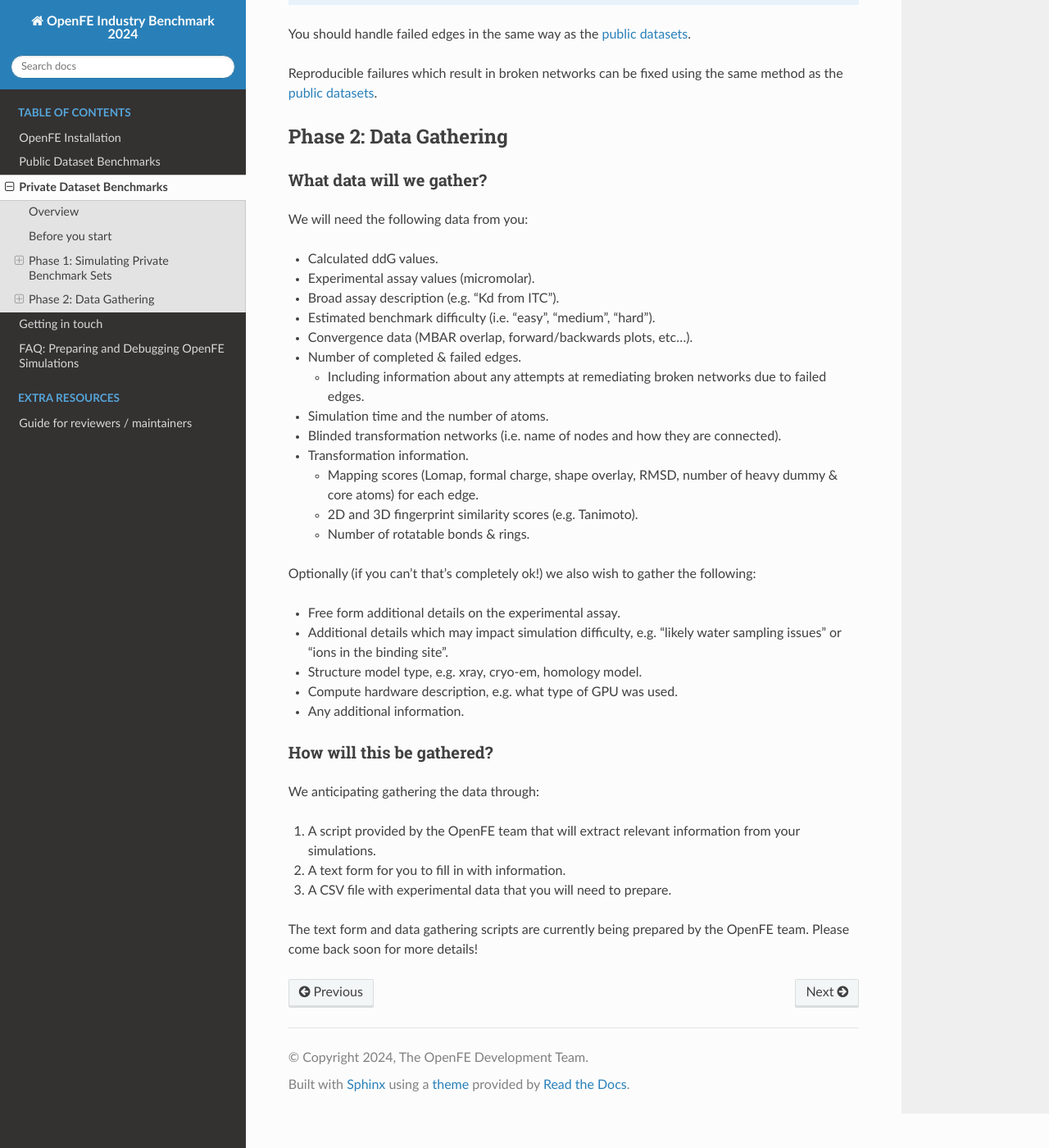
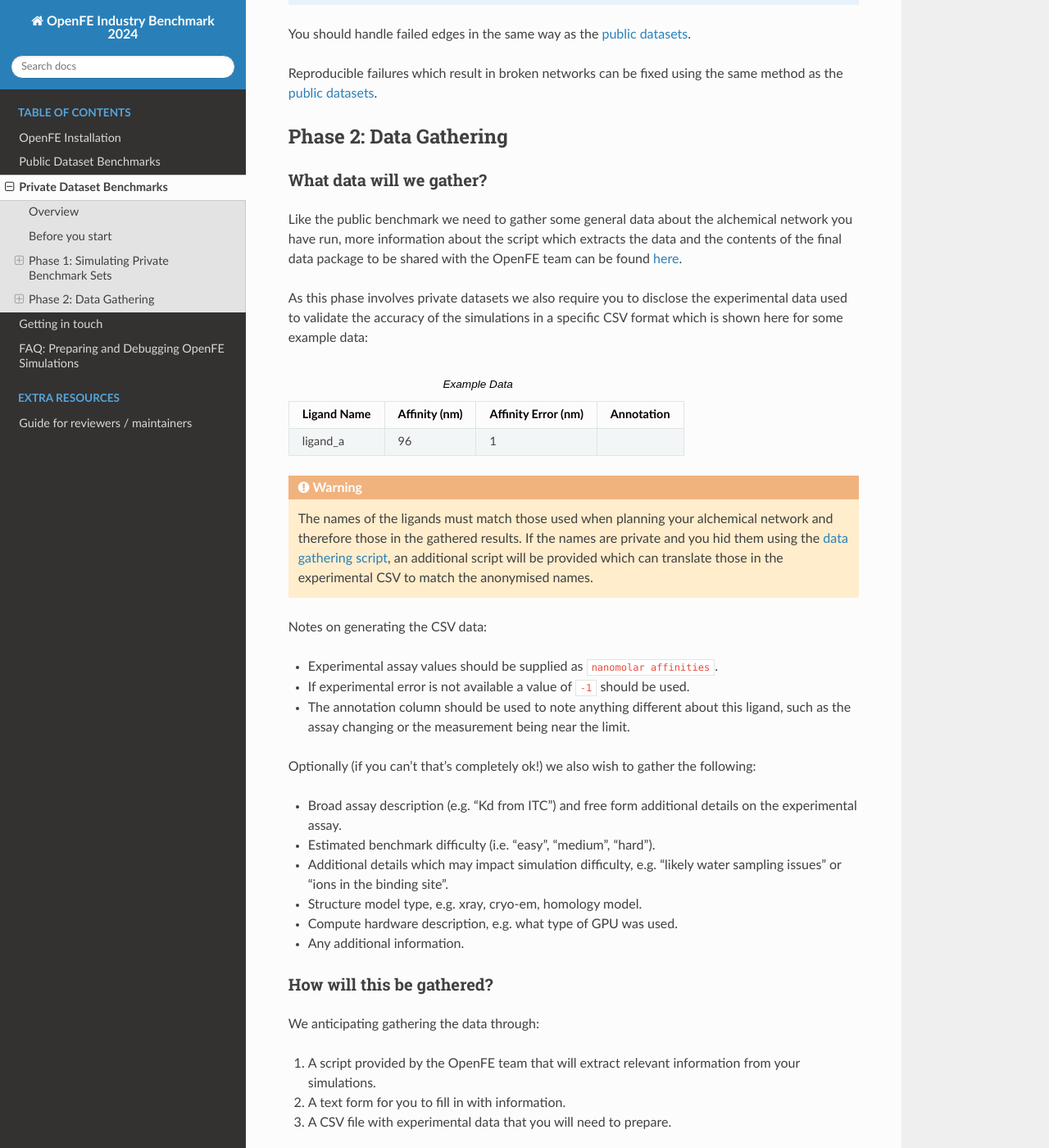
Before and after one commit to OpenFreeEnergy/IndustryBenchmarks2024, a Sphinx documentation site: the page built from docs/source/private/overview.rst, in a window 1280 px wide and 1400 px high, scrolled down 3566 px. Shown: the whole window at 82% size. Built offline with Sphinx 7.4.7 and the Read the Docs theme 3.1.0, drawn with Linux system fonts in a browser that asks for light colours.

Commit message:
draft csv template and instructions

```diff
--- /dev/null
+++ b/docs/source/private/experimental_data.csv
@@ -0,0 +1,2 @@
+Ligand Name, Affinity (nm), Affinity Error (nm), Annotation
+ligand_a, 96, 1,
--- a/docs/source/private/overview.rst
+++ b/docs/source/private/overview.rst
@@ -194,31 +194,34 @@
 What data will we gather?
 =========================
 
-We will need the following data from you:
+Like the public benchmark we need to gather some general data about the alchemical network you have run, more information
+about the script which extracts the data and the contents of the final data package to be shared with the OpenFE team can
+be found :ref:`here <gathering_of_results>`.
 
-* Calculated ddG values.
-* Experimental assay values (micromolar).
-* Broad assay description (e.g. "Kd from ITC").
-* Estimated benchmark difficulty (i.e. "easy", "medium", "hard").
-* Convergence data (MBAR overlap, forward/backwards plots, etc...).
-* Number of completed & failed edges.
+As this phase involves private datasets we also require you to disclose the experimental data used to validate the accuracy
+of the simulations in a specific CSV format which is shown here for some example data:
 
-  * Including information about any attempts at remediating broken networks due to failed edges.
+.. csv-table:: Example Data
+   :file: experimental_data.csv
+   :header-rows: 1
 
-* Simulation time and the number of atoms.
-* Blinded transformation networks (i.e. name of nodes and how they are connected).
-* Transformation information.
+.. warning::
+    The names of the ligands must match those used when planning your alchemical network and
+    therefore those in the gathered results. If the names are private and you hid them using the
+    :ref:`data gathering script <gathering_of_results>`, an additional script will be provided which can translate
+    those in the experimental CSV to match the anonymised names.
 
-  * Mapping scores (Lomap, formal charge, shape overlay, RMSD, number of heavy dummy & core atoms) for each edge.
+Notes on generating the CSV data:
 
-  * 2D and 3D fingerprint similarity scores (e.g. Tanimoto).
-
-  * Number of rotatable bonds & rings.
+* Experimental assay values should be supplied as ``nanomolar affinities``.
+* If experimental error is not available a value of ``-1`` should be used.
+* The annotation column should be used to note anything different about this ligand, such as the assay changing or the measurement being near the limit.
 
 
 Optionally (if you can't that's completely ok!) we also wish to gather the following:
 
-* Free form additional details on the experimental assay.
+* Broad assay description (e.g. "Kd from ITC") and free form additional details on the experimental assay.
+* Estimated benchmark difficulty (i.e. "easy", "medium", "hard").
 * Additional details which may impact simulation difficulty, e.g. "likely water sampling issues" or "ions in the binding site".
 * Structure model type, e.g. xray, cryo-em, homology model.
 * Compute hardware description, e.g. what type of GPU was used.
```
